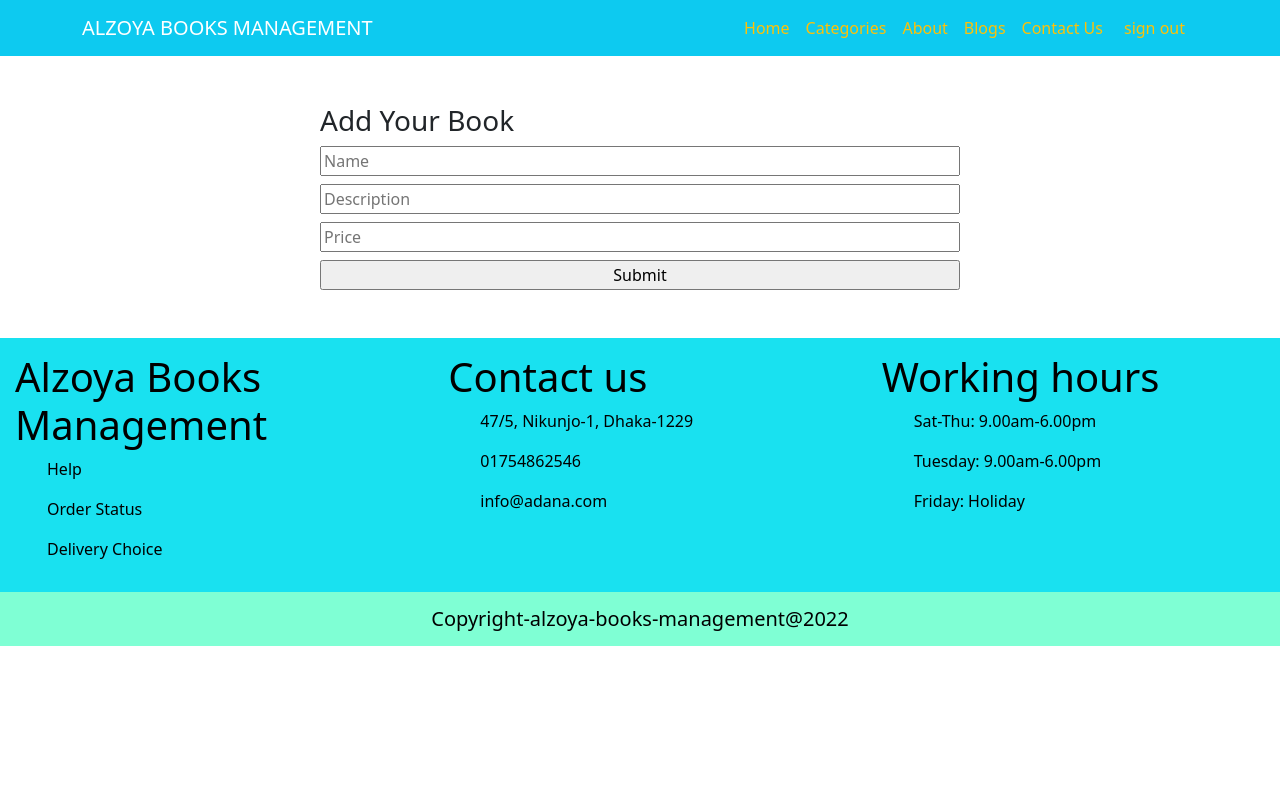
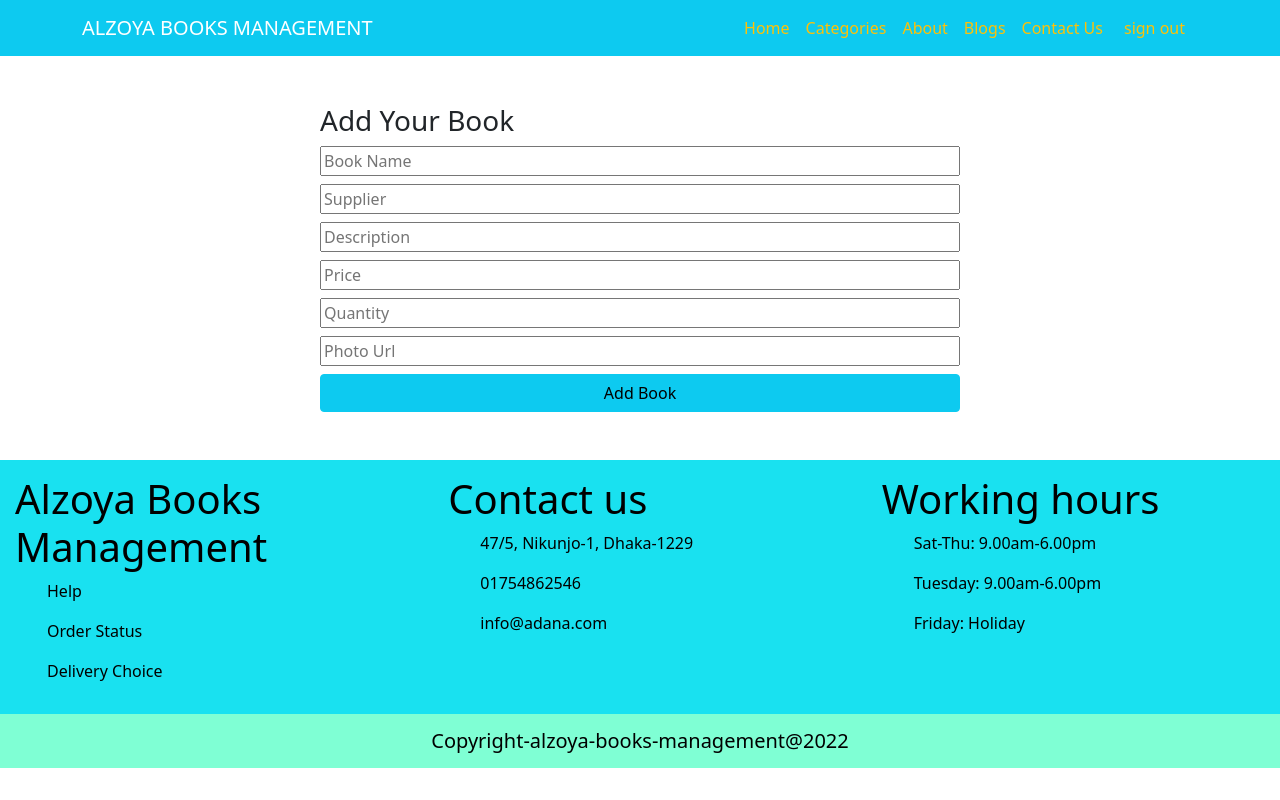
Before and after one commit to Redoyan2/Book-Warehouse-Management-client-, a React (Create React App) app: page /addbook in a window 1280 px wide. Built offline with nearby package versions, Linux system fonts and the light colour scheme; no server answers; sample sign-in values are in the browser's storage.

Commit message:
complete add book on ui

```diff
--- a/src/pages/AddBook/Addbook.js
+++ b/src/pages/AddBook/Addbook.js
@@ -4,16 +4,33 @@ import { useForm } from "react-hook-form";
 const AddBook = () => {
 
     const { register, handleSubmit } = useForm();
-    const onSubmit = data => console.log(data);
+    const onSubmit = data => {
+        const url =`http://localhost:5000/book`;
+        fetch(url, {
+            method: 'POST',
+            headers: {
+                'content-type':'application/json'
+            },
+            body:JSON.stringify(data)
+        })
+        .then(res=>res.json())
+        .then(result =>{
+            console.log(result);
+        })
+
+    };
 
     return (
         <div className='w-50 mx-auto my-5'>
             <h3>Add Your Book </h3>
             <form className='d-flex flex-column' onSubmit={handleSubmit(onSubmit)}>
-                <input className='mb-2' placeholder='Name' {...register("name", { required: true, maxLength: 20 })} />
+                <input className='mb-2' placeholder='Book Name' {...register("name", { required: true, maxLength: 20 })} />
+                <input className='mb-2' placeholder='Supplier' {...register("supplier", { required: true, maxLength: 20 })} />
                 <input className='mb-2' placeholder='Description' {...register("description", )} />
                 <input className='mb-2' placeholder='Price' type="number" {...register("price")} />
-                <input type="submit" />
+                <input className='mb-2' placeholder='Quantity' type="number" {...register("quantity")} />
+                <input className='mb-2' placeholder='Photo Url' type="text" {...register("img")} />
+                <input className='btn btn-info' type="submit" value="Add Book" />
             </form>
         </div>
     );
```
